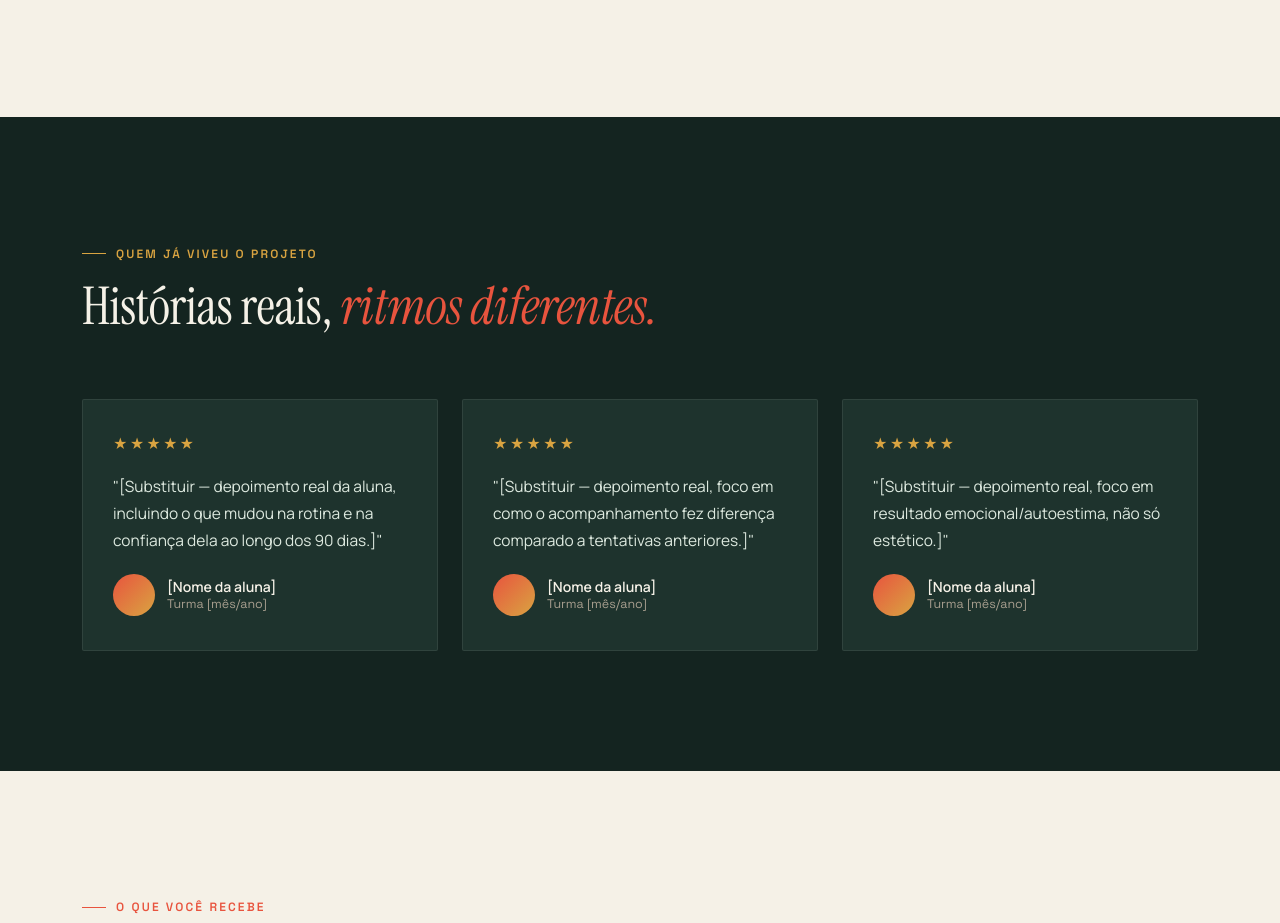
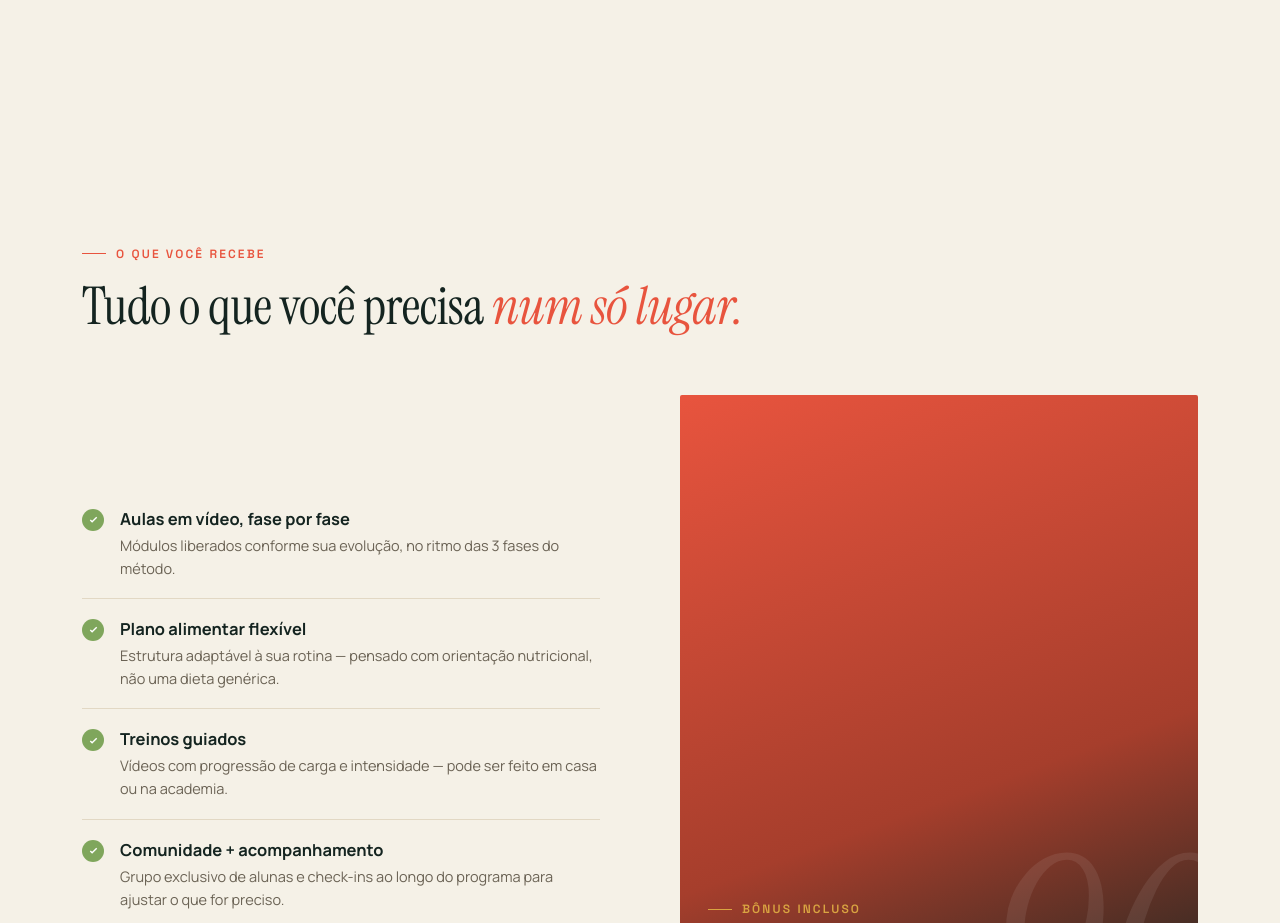
Before and after one commit to azeugral/Fast90, a website: page curso.html in a window 1280 px wide. Shown: the part 1877-2800 px from the top of the page. Drawn offline with Linux system fonts and the light colour scheme.

Commit message:
Update curso.html

```diff
--- a/curso.html
+++ b/curso.html
@@ -323,30 +323,6 @@
   </div>
 </section>
 
-<!-- ============ PROVA SOCIAL ============ -->
-<section class="dark" id="resultados">
-  <div class="wrap">
-    <span class="eyebrow reveal">Quem já viveu o projeto</span>
-    <h2 class="section-title reveal">Histórias reais, <em>ritmos diferentes.</em></h2>
-    <div class="testi-grid">
-      <div class="testi-card reveal">
-        <span class="testi-stars">★★★★★</span>
-        <p>"[Substituir — depoimento real da aluna, incluindo o que mudou na rotina e na confiança dela ao longo dos 90 dias.]"</p>
-        <div class="testi-who"><div class="testi-avatar"></div><div><div class="testi-name">[Nome da aluna]</div><div class="testi-meta">Turma [mês/ano]</div></div></div>
-      </div>
-      <div class="testi-card reveal reveal-delay-1">
-        <span class="testi-stars">★★★★★</span>
-        <p>"[Substituir — depoimento real, foco em como o acompanhamento fez diferença comparado a tentativas anteriores.]"</p>
-        <div class="testi-who"><div class="testi-avatar"></div><div><div class="testi-name">[Nome da aluna]</div><div class="testi-meta">Turma [mês/ano]</div></div></div>
-      </div>
-      <div class="testi-card reveal reveal-delay-2">
-        <span class="testi-stars">★★★★★</span>
-        <p>"[Substituir — depoimento real, foco em resultado emocional/autoestima, não só estético.]"</p>
-        <div class="testi-who"><div class="testi-avatar"></div><div><div class="testi-name">[Nome da aluna]</div><div class="testi-meta">Turma [mês/ano]</div></div></div>
-      </div>
-    </div>
-  </div>
-</section>
 
 <!-- ============ O QUE ESTÁ INCLUSO ============ -->
 <section class="light">
```
